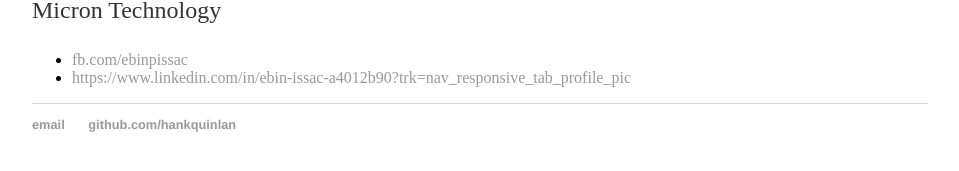
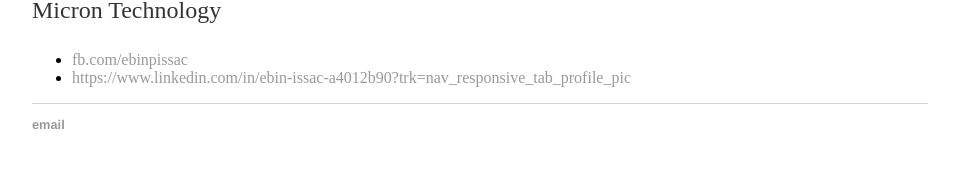
Before and after one commit to ebinpissac/ebinpissac.github.io, a Jekyll site: the page built from about/index.html, in a window 1280 px wide. Shown: the part 405-576 px from the top of the page, without its empty margins (160-1119 px from the left). Built offline with Jekyll 4.4.1, drawn with Linux system fonts in a browser that asks for light colours.

Commit message:
added my email

```diff
--- a/_layouts/default.html
+++ b/_layouts/default.html
@@ -21,8 +21,7 @@
 			</div><!-- /.container -->
 			<footer>
 	    		<ul>
-	        		<li><a href="mailto:hankquinlanhub@gmail.com">email</a></li>
-	        		<li><a href="https://github.com/hankquinlan">github.com/hankquinlan</a></li>
+	        		<li><a href="mailto:ebinpissac@gmail.com">email</a></li>
 				</ul>
 			</footer>
 		</body>
```
